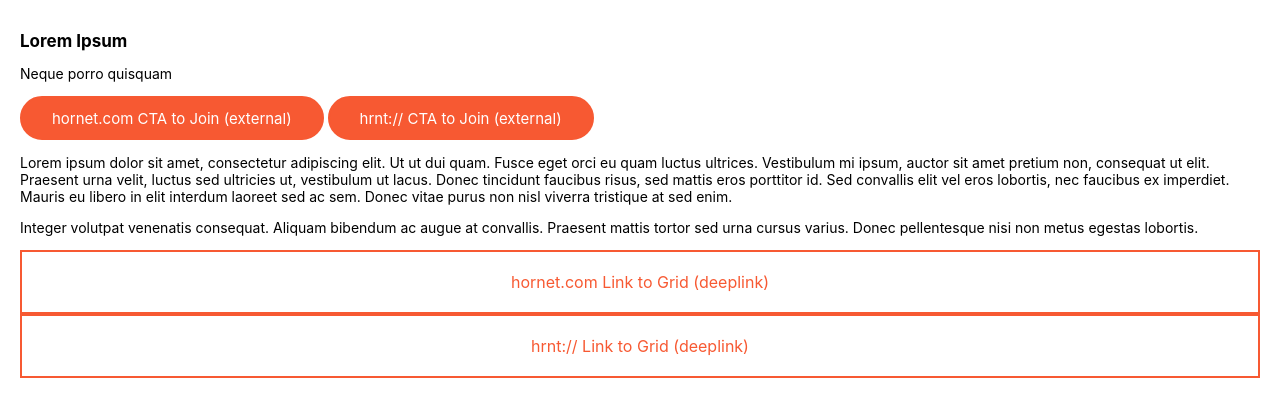
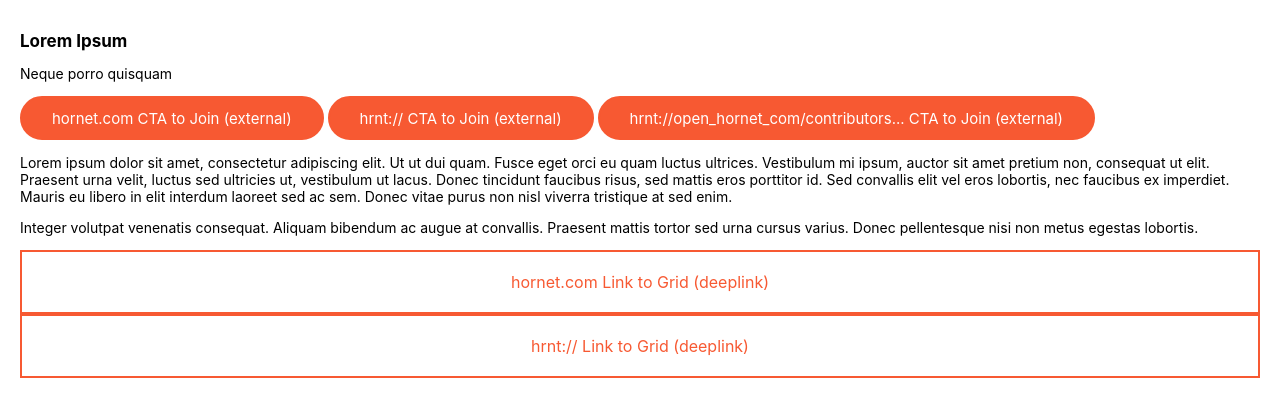
Before and after one commit to harrywebdev/teststuff, a plain HTML site: page index.html in a window 1280 px wide. Drawn offline with Linux system fonts and the light colour scheme.

Commit message:
add hrnt://open_hornet_com/... deeeplink

```diff
--- a/index.html
+++ b/index.html
@@ -58,6 +58,7 @@
 
     <a href="https://hornet.com/contributors/programs/health-ambassador/join" target="_blank" class="btn">hornet.com CTA to Join (external)</a>
     <a href="hrnt://contributors/programs/health-ambassador/join" target="_blank" class="btn">hrnt:// CTA to Join (external)</a>
+    <a href="hrnt://open_hornet_com/contributors/programs/health-ambassador/join" target="_blank" class="btn">hrnt://open_hornet_com/contributors... CTA to Join (external)</a>
 
     <p>Lorem ipsum dolor sit amet, consectetur adipiscing elit. Ut ut dui quam. Fusce eget orci eu quam luctus ultrices. Vestibulum mi ipsum, auctor sit amet pretium non, consequat ut elit. Praesent urna velit, luctus sed ultricies ut, vestibulum ut lacus. Donec tincidunt faucibus risus, sed mattis eros porttitor id. Sed convallis elit vel eros lobortis, nec faucibus ex imperdiet. Mauris eu libero in elit interdum laoreet sed ac sem. Donec vitae purus non nisl viverra tristique at sed enim.</p>
 
```
